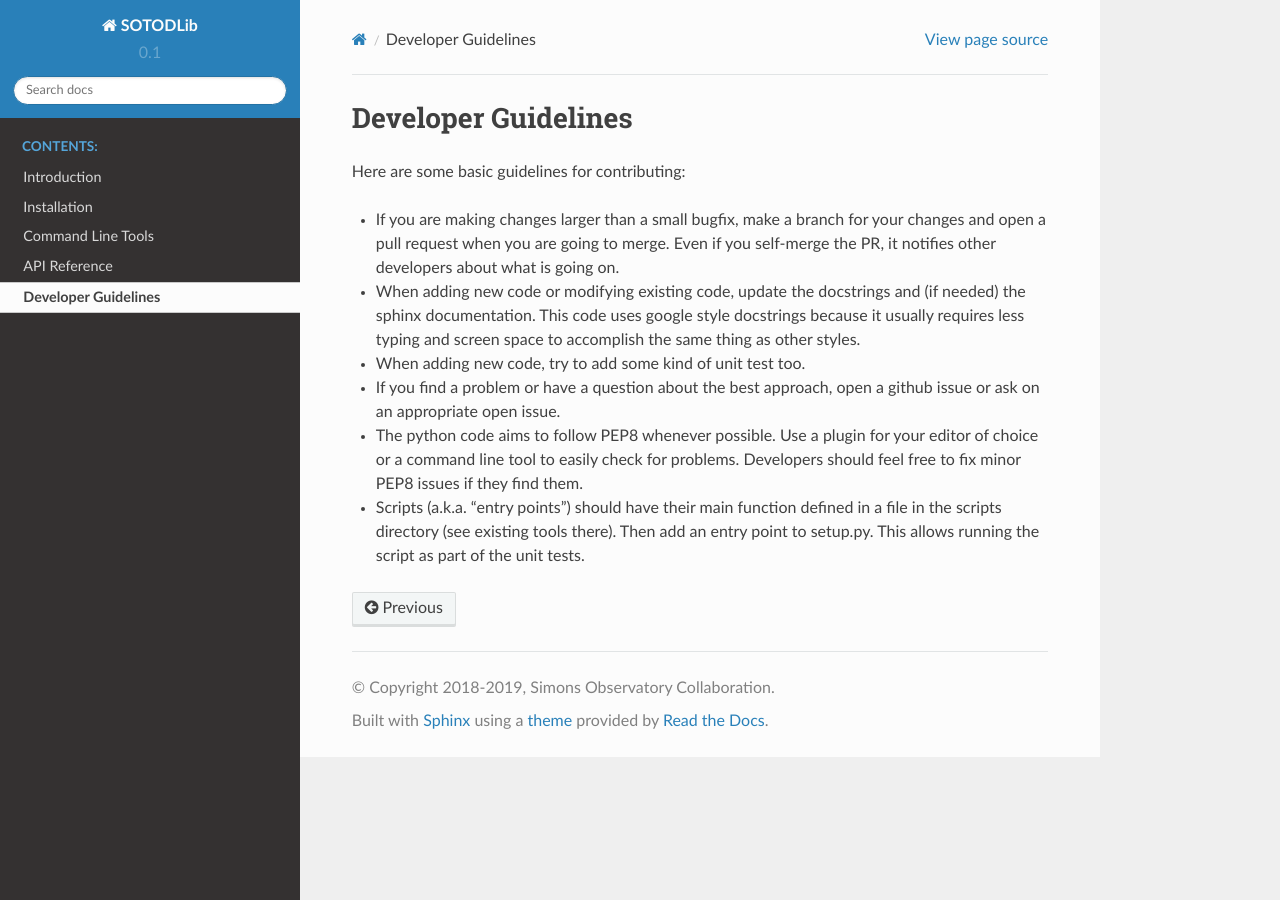
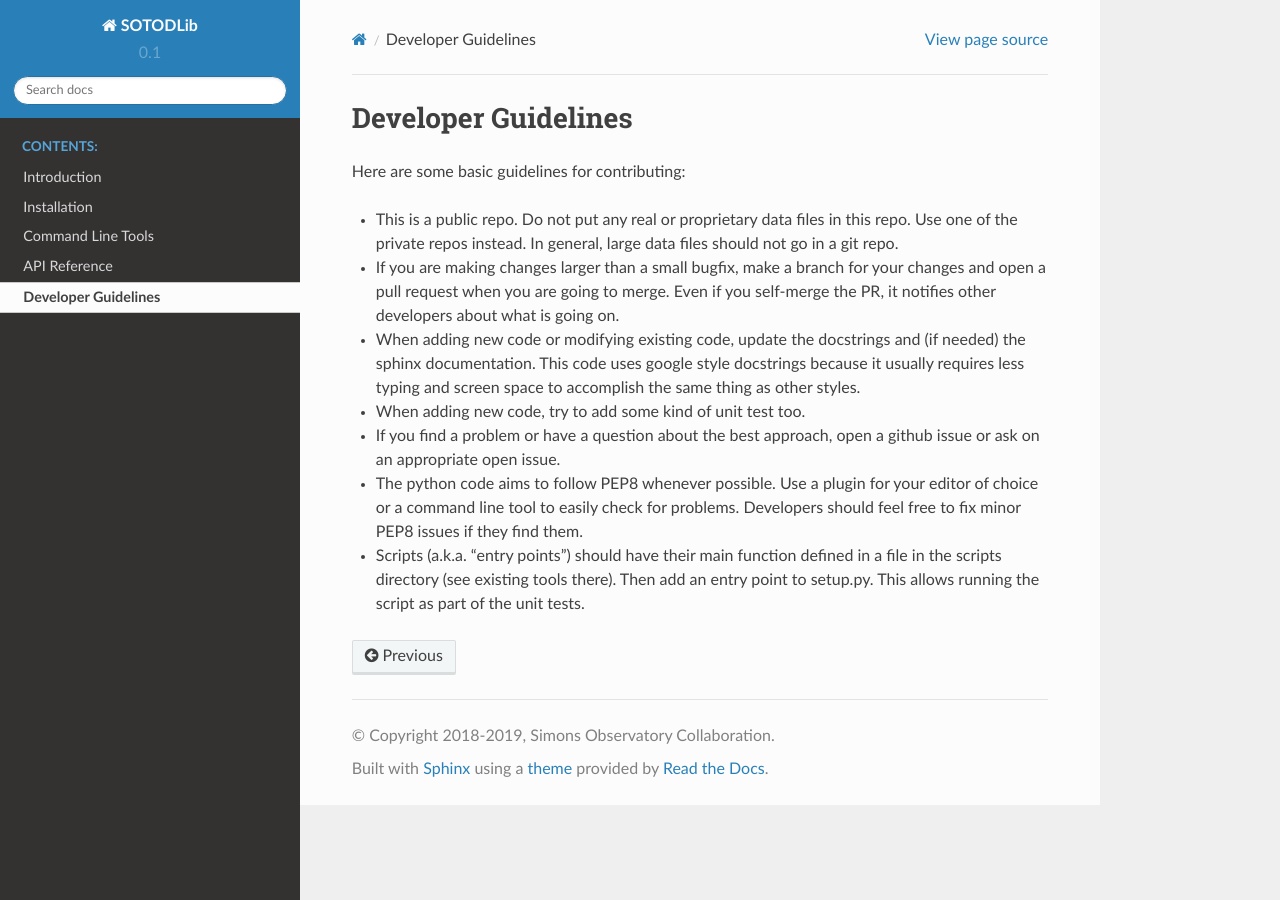
Before and after one commit to simonsobs/sotodlib, a Sphinx documentation site: the page built from docs/dev.rst, in a window 1280 px wide. Built offline with Sphinx 7.4.7 and the Read the Docs theme 2.0.0, drawn with Linux system fonts in a browser that asks for light colours.

```diff
--- a/docs/dev.rst
+++ b/docs/dev.rst
@@ -4,6 +4,10 @@ Developer Guidelines
 ==============================
 
 Here are some basic guidelines for contributing:
+
+- This is a public repo.  Do not put any real or proprietary data files in this
+  repo.  Use one of the private repos instead.  In general, large data files
+  should not go in a git repo.
 
 - If you are making changes larger than a small bugfix, make a branch for your
   changes and open a pull request when you are going to merge.  Even if you
--- /dev/null
+++ b/docs/rtd_requirements.txt
@@ -0,0 +1,4 @@
+numpy
+matplotlib
+toml
+quaternionarray
```
Also changed, not shown: .travis.yml (added), 1 other file.
